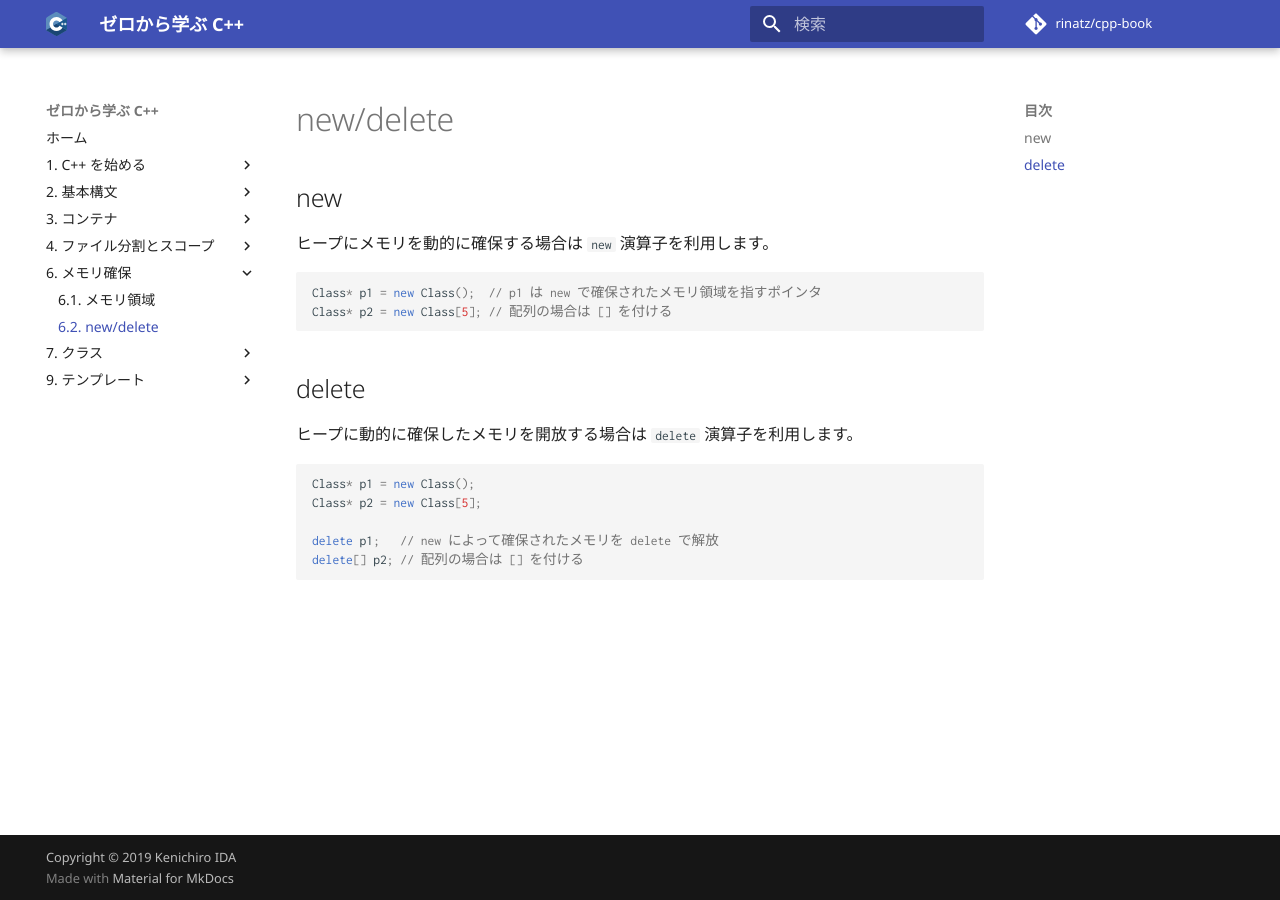
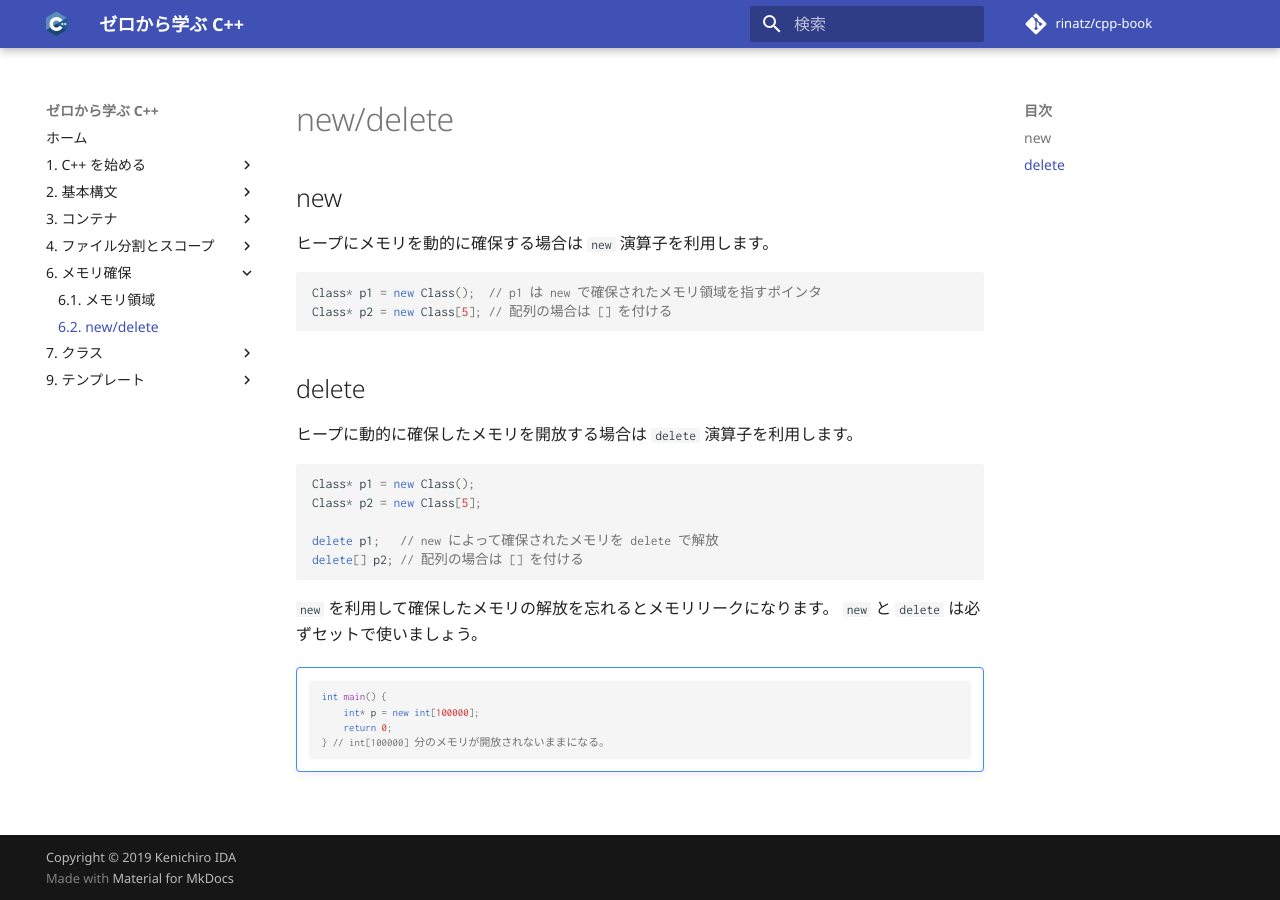
Before and after one commit to rinatz/cpp-book, an MkDocs documentation site: the page built from docs/ch06-02-new-and-delete.md, in a window 1280 px wide. Built offline with MkDocs 1.6.1 and Material for MkDocs 9.7.7, drawn with Linux system fonts in a browser that asks for light colours; comment, search, counter and statistics services are not loaded.

Commit message:
Add memory leak section

````diff
--- a/docs/ch06-02-new-and-delete.md
+++ b/docs/ch06-02-new-and-delete.md
@@ -20,3 +20,13 @@ Class* p2 = new Class[5];
 delete p1;   // new によって確保されたメモリを delete で解放
 delete[] p2; // 配列の場合は [] を付ける
 ```
+
+`new` を利用して確保したメモリの解放を忘れるとメモリリークになります。 `new` と `delete` は必ずセットで使いましょう。
+
+!!! Error ""
+    ```cpp
+    int main() {
+        int* p = new int[100000];
+        return 0;
+    } // int[100000] 分のメモリが開放されないままになる。
+    ```
````
